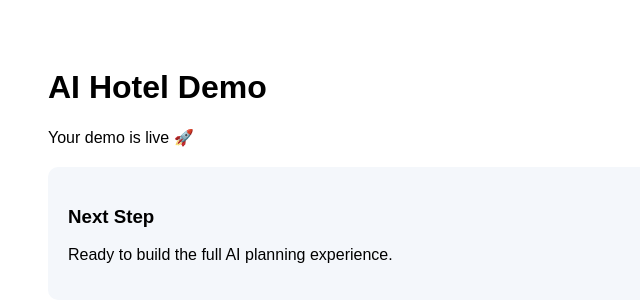
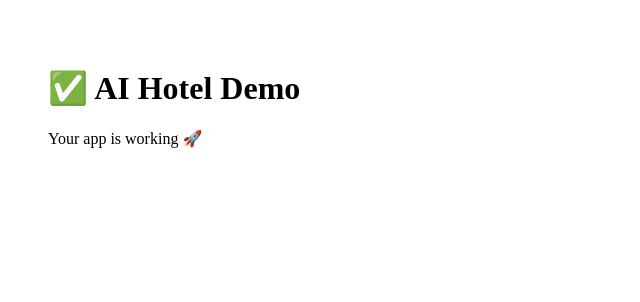
Before and after one commit to cgrospe-cloud/ai-hotel-demo, a React (Vite) app: page / in a window 1280 px wide. Shown: the top 302 px of the page, without its empty margins (0-640 px from the left). Built offline with nearby package versions, Linux system fonts and the light colour scheme.

Commit message:
Update App.jsx

```diff
--- a/src/App.jsx
+++ b/src/App.jsx
@@ -1,18 +1,9 @@
 export default function App() {
   return (
-    <div style={{ padding: 40, fontFamily: "Arial" }}>
-      <h1>AI Hotel Demo</h1>
-      <p>Your demo is live 🚀</p>
-
-      <div style={{
-        marginTop: 20,
-        padding: 20,
-        background: "#f4f7fb",
-        borderRadius: 10
-      }}>
-        <h3>Next Step</h3>
-        <p>Ready to build the full AI planning experience.</p>
-      </div>
+    <div style={{ padding: 40 }}>
+      <h1>✅ AI Hotel Demo</h1>
+      <p>Your app is working 🚀</p>
     </div>
   );
 }
+``
```
